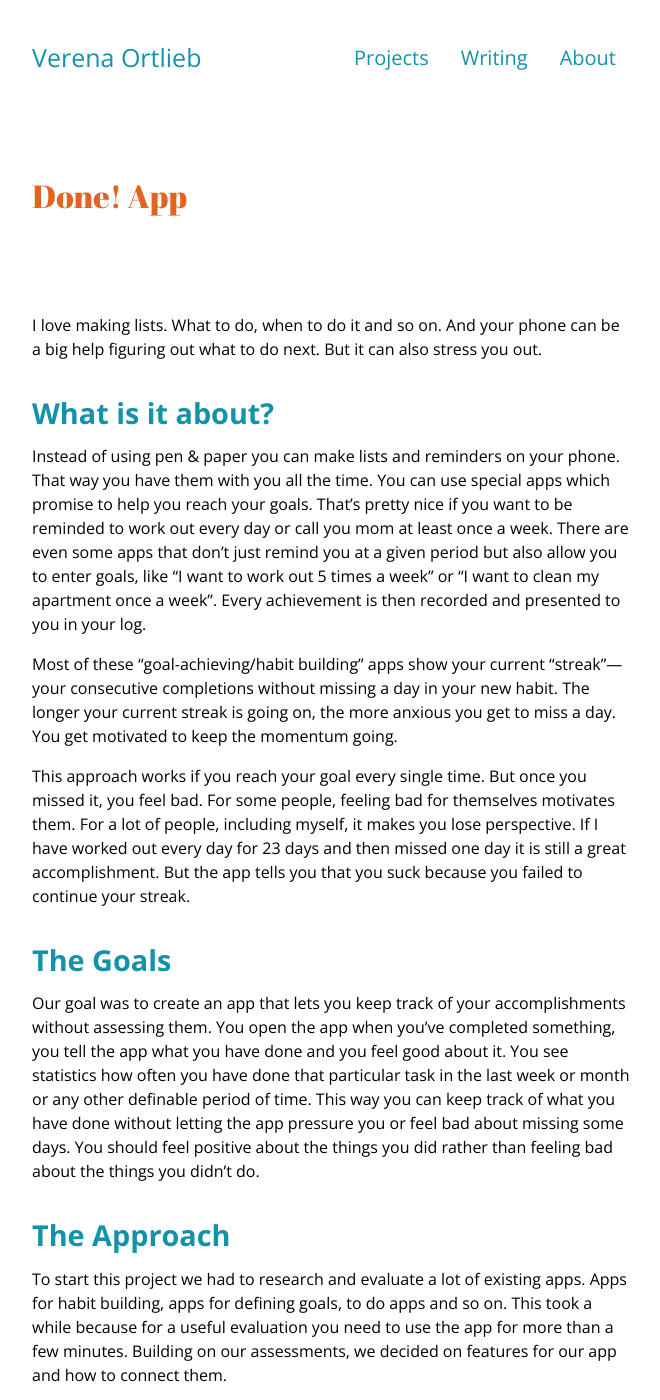
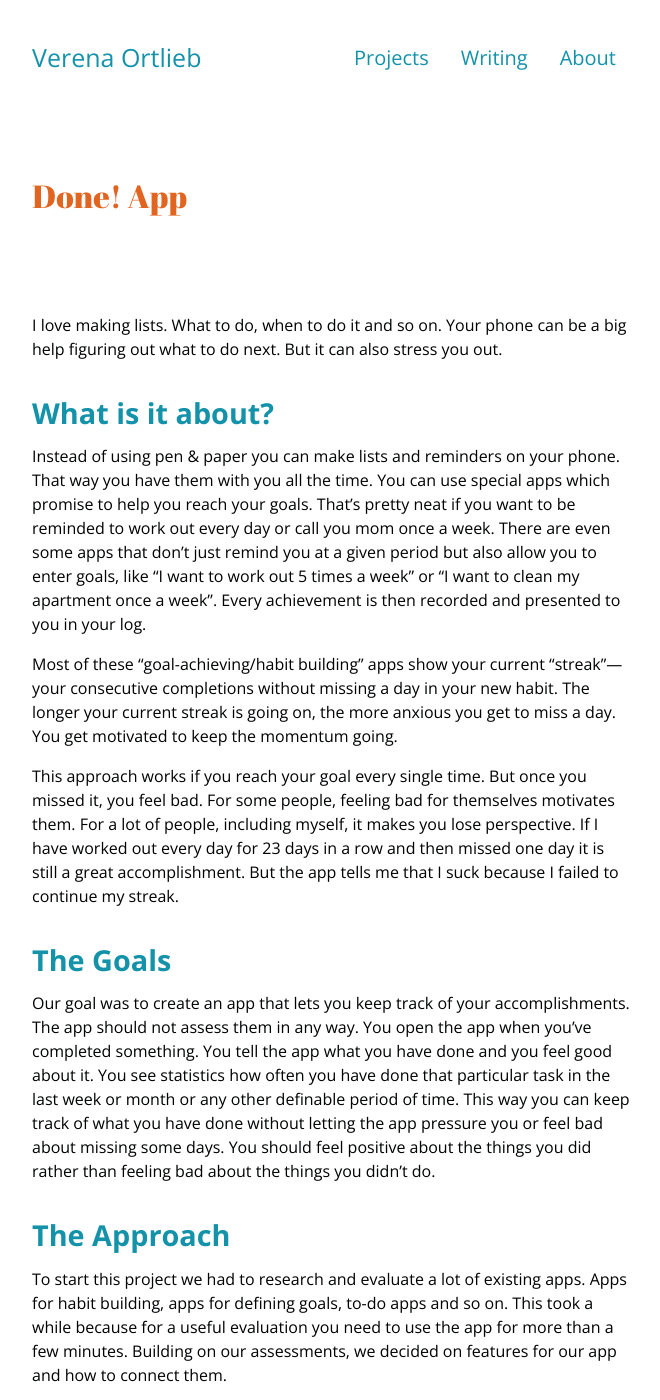
Before and after one commit to Verena-von-O/verena-von-o.github.io, a Jekyll site: the page built from project-done-app.html, in a window 1280 px wide and 1400 px high. Shown: the whole window, without its empty margins (308-968 px from the left). Built offline with Jekyll 4.4.1, drawn with Linux system fonts in a browser that asks for light colours; some of the changed text lies outside the part shown.

Commit message:
Spell Check

```diff
--- a/project-done-app.html
+++ b/project-done-app.html
@@ -4,30 +4,31 @@ layout: page
 
   <h2 class="headline">Done! App</h2>
 
-    <p>I love making lists. What to do, when to do it and so on. And your phone can be a big help figuring out what to do next. But it can also stress you out.</p>
+    <p>I love making lists. What to do, when to do it and so on. Your phone can be a big help figuring out what to do next. But it can also stress you out.</p>
 
 <div class="project-sub-content">
       <h3>What is it about?</h3>
-    <p>Instead of using pen & paper you can make lists and reminders on your phone. That way you have them with you all the time. You can use special apps which promise to help you reach your goals. That’s pretty nice if you want to be reminded to work out every day or call you mom at least once a week. There are even some apps that don’t just remind you at a given period but also allow you to enter goals, like “I want to work out 5 times a week” or “I want to clean my apartment once a week”. Every achievement is then recorded and presented to you in your log.</p>
+    <p>Instead of using pen & paper you can make lists and reminders on your phone. That way you have them with you all the time. You can use special apps which promise to help you reach your goals. That’s pretty neat if you want to be reminded to work out every day or call you mom once a week. There are even some apps that don’t just remind you at a given period but also allow you to enter goals, like “I want to work out 5 times a week” or “I want to clean my apartment once a week”. Every achievement is then recorded and presented to you in your log.</p>
 
     <p>Most of these “goal-achieving/habit building” apps show your current “streak”—your consecutive completions without missing a day in your new habit. The longer your current streak is going on, the more anxious you get to miss a day. You get motivated to keep the momentum going.</p>
 
-      <p>This approach works if you reach your goal every single time. But once you missed it, you feel bad. For some people, feeling bad for themselves motivates them. For a lot of people, including myself, it makes you lose perspective. If I have worked out every day for 23 days and then missed one day it is still a great accomplishment. But the app tells you that you suck because you failed to continue your streak.</p>
+      <p>This approach works if you reach your goal every single time. But once you missed it, you feel bad. For some people, feeling bad for themselves motivates them. For a lot of people, including myself, it makes you lose perspective. If I have worked out every day for 23 days in a row and then missed one day it is still a great accomplishment. But the app tells me  that I suck because I failed to continue my streak.</p>
     <!-- <div class="box-subproject-img">
       <img src="img/done-icon.png" alt="">
   </div> -->
 
     <h3>The Goals</h3>
-    <p>Our goal was to create an app that lets you keep track of your accomplishments without assessing them. You open the app when you’ve completed something, you tell the app what you have done and you feel good about it. You see statistics how often you have done that particular task in the last week or month or any other definable period of time. This way you can keep track of what you have done without letting the app pressure you or feel bad about missing some days. You should feel positive about the things you did rather than feeling bad about the things you didn’t do.</p>
+    <p>Our goal was to create an app that lets you keep track of your accomplishments. The app should not assess them in any way. You open the app when you’ve completed something. You tell the app what you have done and you feel good about it. You see statistics how often you have done that particular task in the last week or month or any other definable period of time. This way you can keep track of what you have done without letting the app pressure you or feel bad about missing some days. You should feel positive about the things you did rather than feeling bad about the things you didn’t do.</p>
     <!-- <div class="box-subproject-img">
       <img src="img/done-icon.png" alt="">
     </div> -->
 
     <h3>The Approach</h3>
-    <p>To start this project we had to research and evaluate a lot of existing apps. Apps for habit building, apps for defining goals, to do apps and so on. This took a while because for a useful evaluation you need to use the app for more than a few minutes. Building on our assessments, we decided on features for our app and how to connect them.</p>
+    <p>To start this project we had to research and evaluate a lot of existing apps. Apps for habit building, apps for defining goals, to-do apps and so on. This took a while because for a useful evaluation you need to use the app for more than a few minutes. Building on our assessments, we decided on features for our app and how to connect them.</p>
 
     <h4>The Framework</h4>
-    <p>The frameworks show how the different parts of the app work together. Being able to use the app without introductions and understanding what to do without explanations is a must. Therefore, we created an easy framework as well as simple signifiers.</p>
+    <p>The framework shows how the different parts of the app work together. Being able to use the app without introductions and understanding what to do without explanations is a must. Therefore, we created an easy framework as well as simple signifiers.
+    </p>
     <!-- <div class="box-subproject-img">
       <img src="img/done-icon.png" alt="">
     </div> -->
--- a/projects.html
+++ b/projects.html
@@ -13,7 +13,7 @@ layout: page
 	</div>
 	<div class="box-project-text">
 		<h2><a href="project-done-app.html">Done! App</a></h2>
-		<p>I love making lists. What to do, when to do it and so on. And your phone can be a big help to do what is on the to-do list. But it also can bother you a lot.<a href="project-done-app.html">Read more...</a></p>
+		<p>I love making lists. What to do, when to do it and so on. And your phone can be a big help to do what is on the to-do list. But it also can bother you a lot. <a href="project-done-app.html">Read more...</a></p>
 	</div>
 </div>
 
```
Also changed, not shown: project-heart-app.html (+8 -6 lines), project-puppy-content-app.html (+6 -5 lines).
